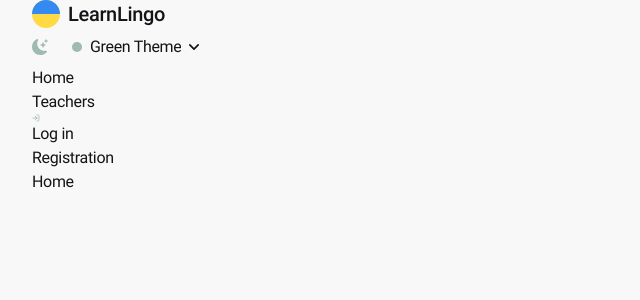
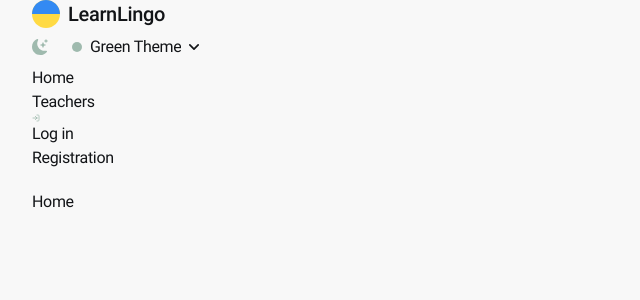
Before and after one commit to anastasiia-riabokon/LearnLingo, a React (Vite) app: page / in a window 1280 px wide. Shown: the top 300 px of the page, without its empty margins (0-640 px from the left). Built offline with nearby package versions, Linux system fonts and the light colour scheme; no server answers.

Commit message:
styles: fix padding

```diff
--- a/src/components/Layout/Section.jsx
+++ b/src/components/Layout/Section.jsx
@@ -1,4 +1,4 @@
 const Section = ({children}) => {
-  return <section className="pb-8">{children}</section>;
+  return <section className="pb-8 pt-[20px]">{children}</section>;
 };
 export default Section;
```
